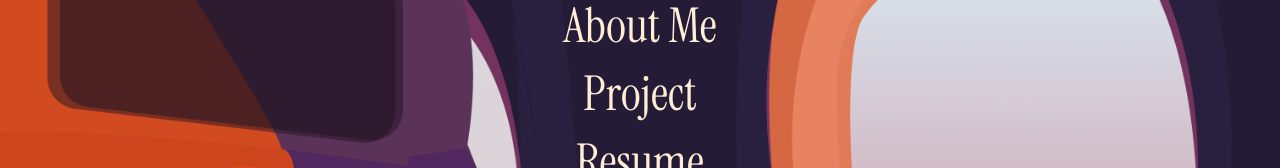
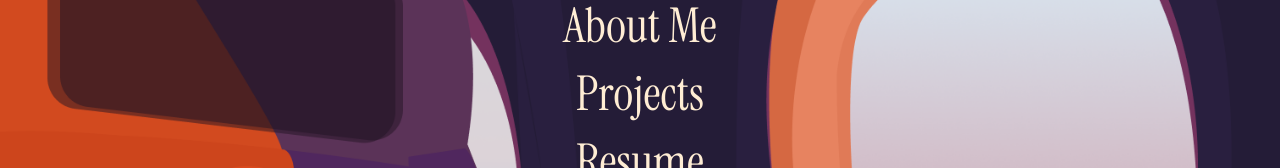
Before and after one commit to yoitsnatalia/website_plane, a React (Vite) app: page / in a window 1280 px wide. Shown: the part 238-406 px from the top of the page. Built offline with nearby package versions, Linux system fonts and the light colour scheme.

Commit message:
fixed z-index in about and typo in nav

```diff
--- a/src/components/AboutMe.jsx
+++ b/src/components/AboutMe.jsx
@@ -12,7 +12,7 @@
     };
 
     return (
-        <div className="fixed inset-0 pointer-events-none z-50">
+        <div className="fixed inset-0 pointer-events-none z-49">
             <div className="w-screen h-screen">
                 {/* Passport */}
                 <motion.div
--- a/src/components/Nav.jsx
+++ b/src/components/Nav.jsx
@@ -2,7 +2,7 @@
 
 const navOptions = {
   "About Me": "about_me",
-  "Project": "project",
+  "Projects": "projects",
   "Resume": "resume",
 };
 
```
